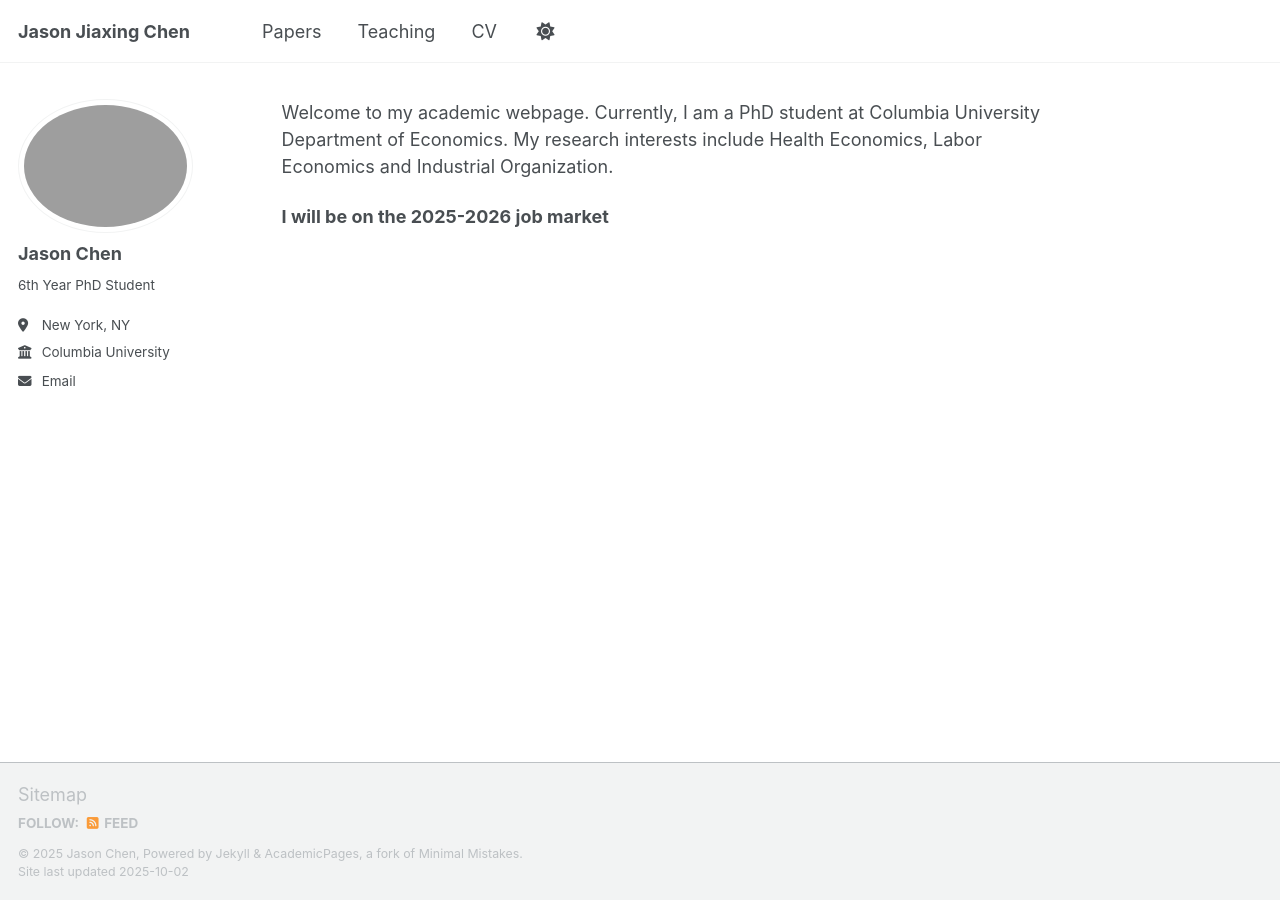
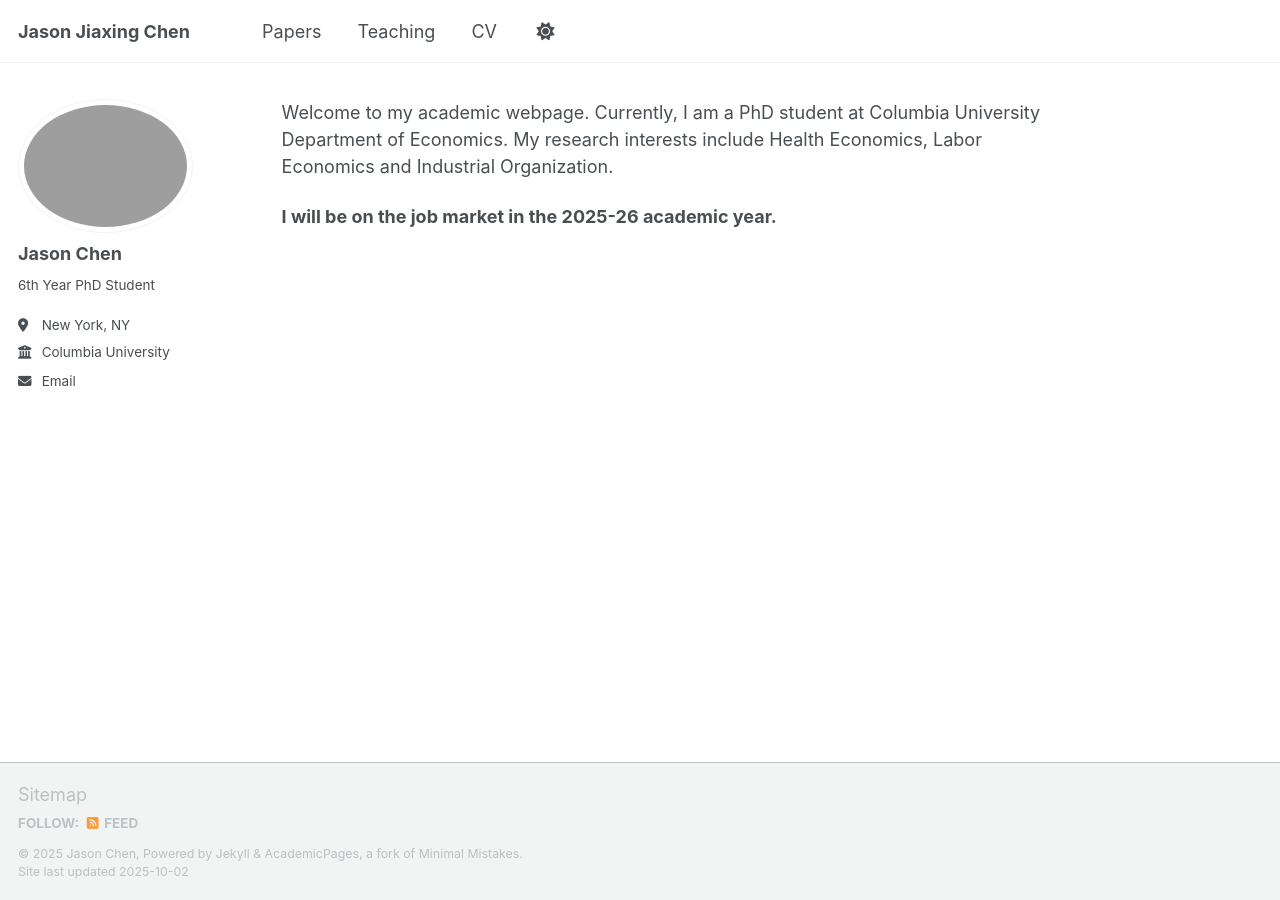
Before and after one commit to jasonjiaxingchen/jasonjiaxingchen.github.io, a Jekyll site: the page built from _pages/about.md, in a window 1280 px wide. Built offline with Jekyll 4.4.1, drawn with Linux system fonts in a browser that asks for light colours; a script that is not in the unit is left out.

Commit message:
Update about.md

```diff
--- a/_pages/about.md
+++ b/_pages/about.md
@@ -8,4 +8,4 @@ redirect_from:
 
 Welcome to my academic webpage. Currently, I am a PhD student at Columbia University Department of Economics. My research interests include Health Economics, Labor Economics and Industrial Organization.
 
-**I will be on the 2025-2026 job market**
+**I will be on the job market in the 2025-26 academic year.**
```
